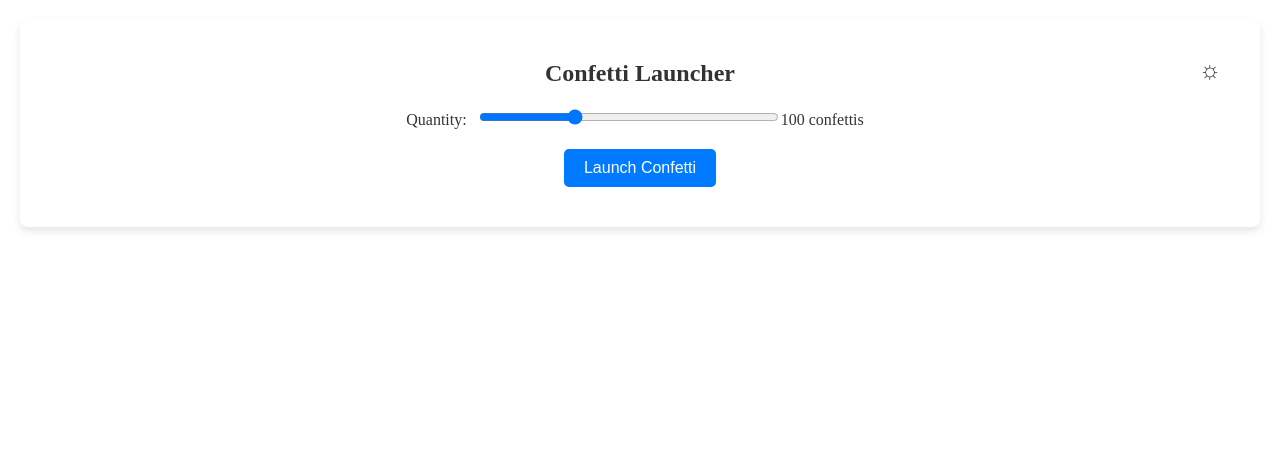
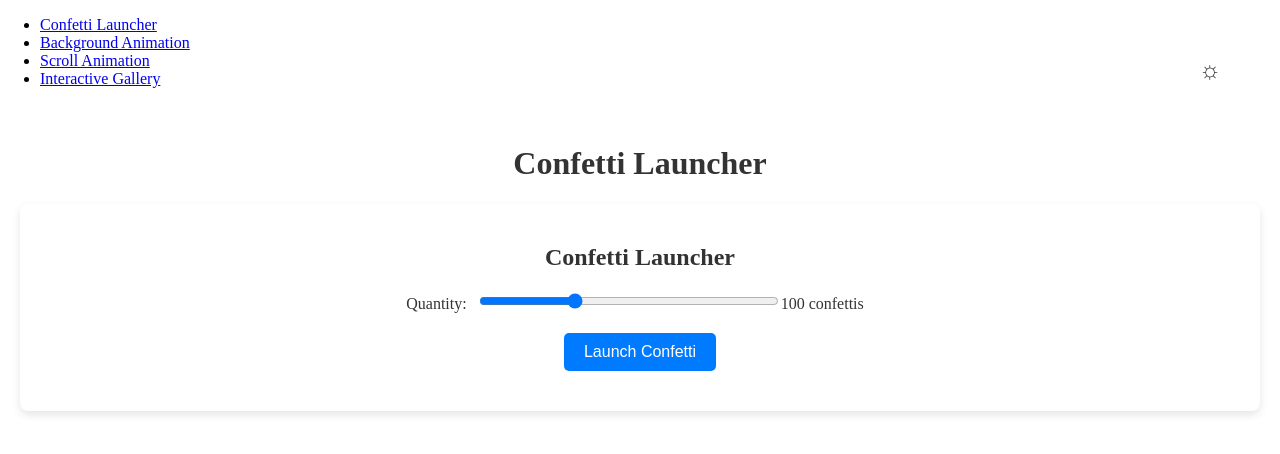
Before and after one commit to kkoisland/confetti-app, a React (Vite) app: page / in a window 1280 px wide. Shown: the top 454 px of the page. Built offline with nearby package versions, Linux system fonts and the light colour scheme.

Commit message:
feat: install react-router and add routing and empty pages

```diff
--- a/package.json
+++ b/package.json
@@ -14,7 +14,8 @@
   "dependencies": {
     "canvas-confetti": "^1.9.3",
     "react": "^18.3.1",
-    "react-dom": "^18.3.1"
+    "react-dom": "^18.3.1",
+    "react-router-dom": "^6.26.2"
   },
   "devDependencies": {
     "@chromatic-com/storybook": "^1.9.0",
--- a/src/App.tsx
+++ b/src/App.tsx
@@ -1,5 +1,10 @@
 import { useState, useEffect } from 'react';
-import ConfettiLauncher from './components/ConfettiLauncher/ConfettiLauncher';
+import { BrowserRouter, Routes, Route, Link } from 'react-router-dom';
+// import ConfettiLauncher from './components/ConfettiLauncher/ConfettiLauncher';
+import ConfettiLauncherPage from './pages/ConfettiLauncherPage';
+import BackgroundAnimationPage from './pages/BackgroundAnimationPage';
+import ScrollAnimationPage from './pages/ScrollAnimationPage';
+import InteractiveGalleryPage from './pages/InteractiveGalleryPage';
 import './App.css';
 
 function App() {
@@ -18,12 +23,41 @@ function App() {
   };
 
   return (
-    <div className={`App ${theme}`}>
+    <BrowserRouter>
+      {/* ナビゲーションバー */}
+      <nav>
+        <ul>
+          <li>
+            <Link to="/confetti">Confetti Launcher</Link>
+          </li>
+          <li>
+            <Link to="/background">Background Animation</Link>
+          </li>
+          <li>
+            <Link to="/scroll">Scroll Animation</Link>
+          </li>
+          <li>
+            <Link to="/gallery">Interactive Gallery</Link>{' '}
+          </li>
+        </ul>
+      </nav>
+
+      {/* テーマ切り替えボタン */}
       <button onClick={toggleTheme} className={`theme-toggle-button ${theme}`}>
         {theme === 'light' ? '☼' : '🌙'}
       </button>
-      <ConfettiLauncher />
-    </div>
+
+      {/* ページルーティング */}
+      <div className={`App ${theme}`}>
+        <Routes>
+          <Route path="/confetti" element={<ConfettiLauncherPage />} />
+          <Route path="/background" element={<BackgroundAnimationPage />} />
+          <Route path="/scroll" element={<ScrollAnimationPage />} />
+          <Route path="/gallery" element={<InteractiveGalleryPage />} />
+          <Route path="/" element={<ConfettiLauncherPage />} /> {/* デフォルトページ */}
+        </Routes>
+      </div>
+    </BrowserRouter>
   );
 }
 
--- /dev/null
+++ b/src/pages/BackgroundAnimationPage.tsx
@@ -0,0 +1,10 @@
+const BackgroundAnimationPage = () => {
+  return (
+    <div>
+      <h1>Background Animation</h1>
+      <p>背景アニメーションを追加</p>
+    </div>
+  );
+};
+
+export default BackgroundAnimationPage;
--- /dev/null
+++ b/src/pages/ConfettiLauncherPage.tsx
@@ -0,0 +1,12 @@
+import ConfettiLauncher from '../components/ConfettiLauncher/ConfettiLauncher';
+
+const ConfettiLauncherPage = () => {
+  return (
+    <div>
+      <h1>Confetti Launcher</h1>
+      <ConfettiLauncher />
+    </div>
+  );
+};
+
+export default ConfettiLauncherPage;
--- /dev/null
+++ b/src/pages/InteractiveGalleryPage.tsx
@@ -0,0 +1,10 @@
+const InteractiveGalleryPage = () => {
+  return (
+    <div>
+      <h1>Interactive Gallery</h1>
+      <p>インタラクティブなギャラリーを追加</p>
+    </div>
+  );
+};
+
+export default InteractiveGalleryPage;
--- /dev/null
+++ b/src/pages/ScrollAnimationPage.tsx
@@ -0,0 +1,10 @@
+const ScrollAnimationPage = () => {
+  return (
+    <div>
+      <h1>Scroll Animation</h1>
+      <p>スクロールアニメーションを追加</p>
+    </div>
+  );
+};
+
+export default ScrollAnimationPage;
```
Also changed, not shown: 1 other file (tests, documents, lock files or other folders).
